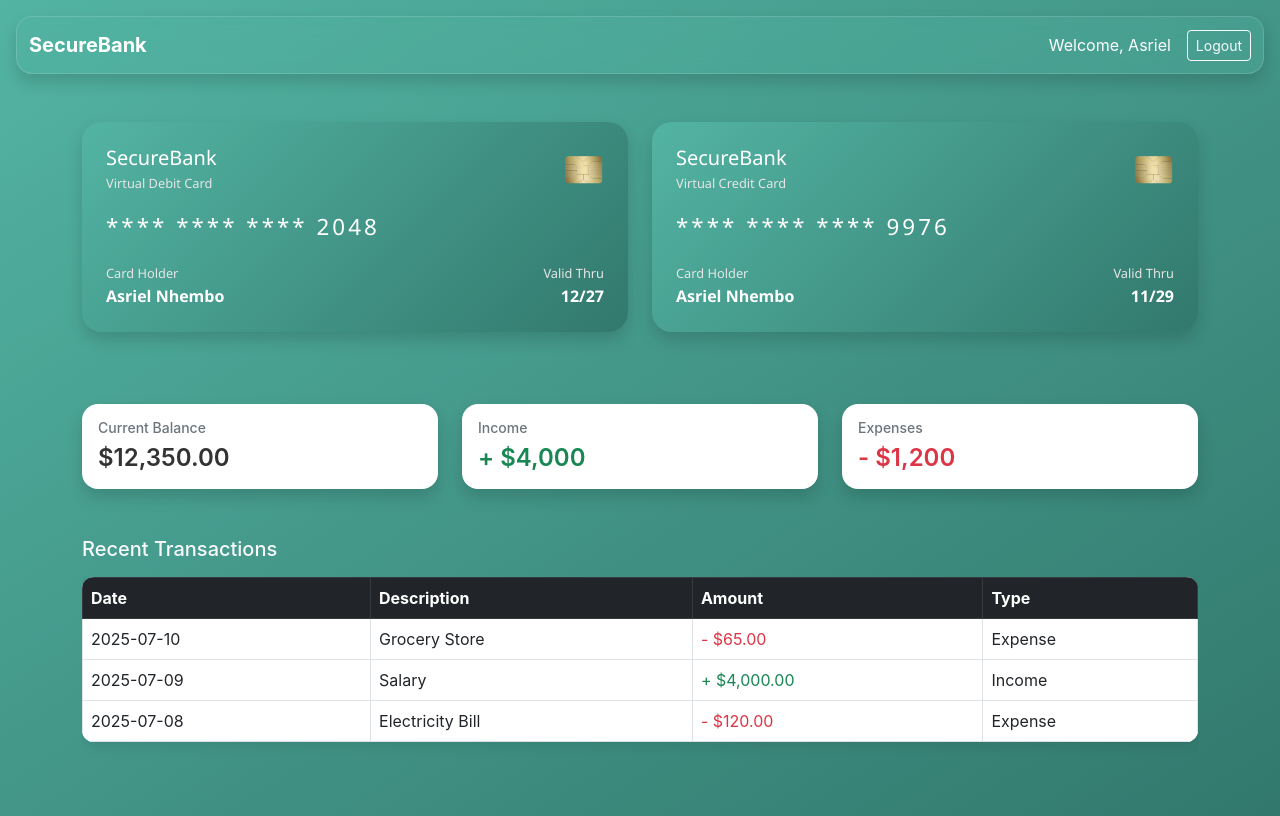
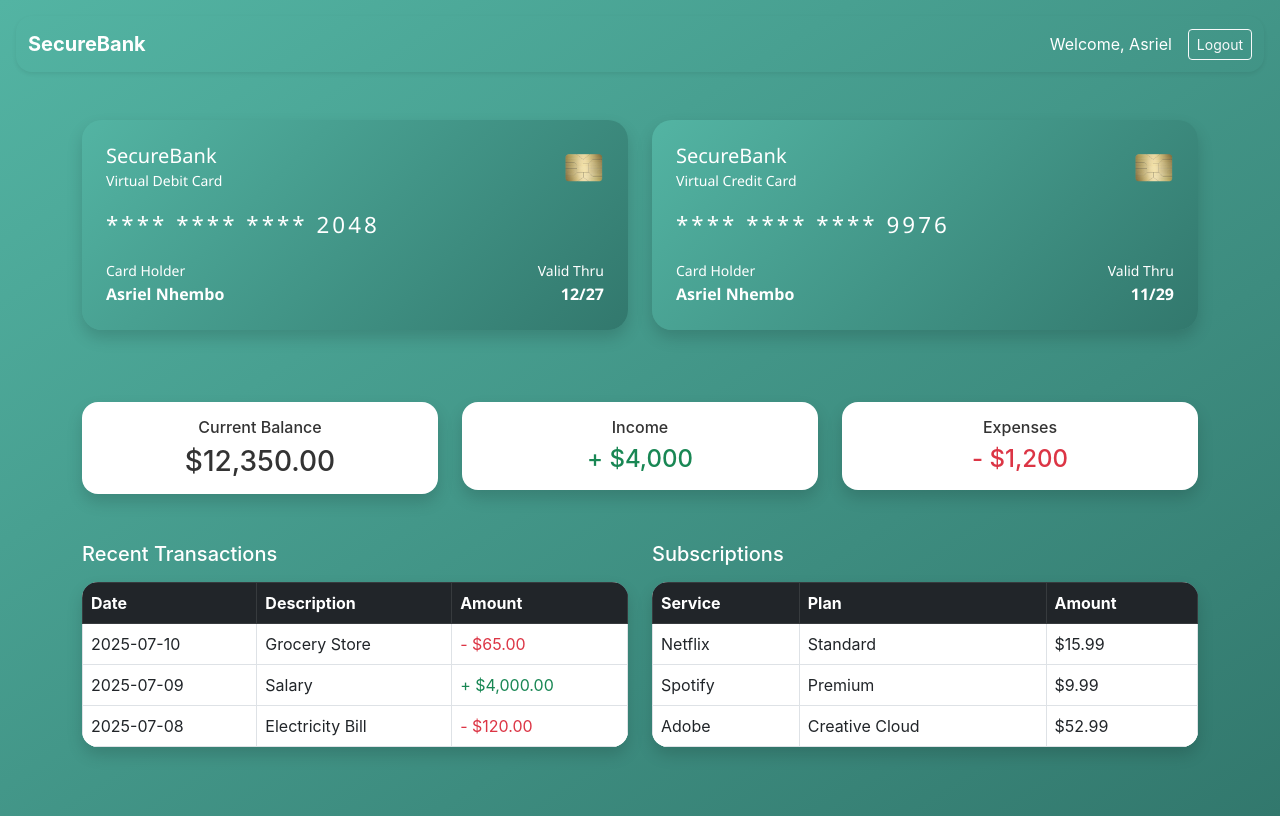
Before and after one commit to nashriel/secure-banking-ai, a Flask app: page /dashboard in a window 1280 px wide. Run offline with Flask 3, Linux system fonts and the light colour scheme.

Commit message:
✨ Updated SecureBank dashboard UI: added debit/credit cards, financial summaries, and transaction/subscription tables

```diff
--- a/secure-banking-ai/app/static/css/dashboard.css
+++ b/secure-banking-ai/app/static/css/dashboard.css
@@ -1,4 +1,3 @@
-/* 🍏 Apple Font + Background */
 body {
   font-family: -apple-system, BlinkMacSystemFont, "Segoe UI", Roboto, Helvetica, Arial, sans-serif;
   margin: 0;
@@ -7,36 +6,10 @@ body {
   min-height: 100vh;
 }
 
-/* 🌟 Glass Navbar */
-.glass-navbar {
-  background: rgba(83, 180, 163, 0.3);
-  backdrop-filter: blur(10px);
-  -webkit-backdrop-filter: blur(10px);
-  border: 1px solid rgba(255, 255, 255, 0.15);
-  transition: background 0.3s ease;
+.navbar {
+  box-shadow: 0 4px 12px rgba(0, 0, 0, 0.1);
 }
 
-/* 🏦 Balance Cards */
-.balance-card {
-  background-color: #ffffff;
-  border-radius: 16px;
-  border: none;
-  color: #333;
-  transition: transform 0.2s ease-in-out;
-}
-.balance-card:hover {
-  transform: translateY(-4px);
-}
-.card-title {
-  font-size: 14px;
-  color: #6c757d;
-}
-.card-text {
-  font-size: 24px;
-  font-weight: 600;
-}
-
-/* 💳 Virtual Cards Shared */
 .card-base {
   background: linear-gradient(135deg, #53b4a3, #32786d);
   border-radius: 20px;
@@ -46,22 +19,28 @@ body {
   transition: transform 0.3s ease;
   min-height: 200px;
 }
+
 .card-base:hover {
   transform: translateY(-5px);
 }
+
 .card-base .card-number {
   font-size: 1.4rem;
   letter-spacing: 3px;
 }
-.card-base small {
-  font-size: 0.8rem;
-  color: #e6e6e6;
-}
-.card-base .fw-bold {
-  font-size: 1rem;
+
+.balance-card {
+  background-color: #ffffff;
+  border-radius: 16px;
+  border: none;
+  color: #333;
+  transition: transform 0.2s ease-in-out;
 }
 
-/* 📋 Transactions */
+.balance-card:hover {
+  transform: translateY(-4px);
+}
+
 .table {
   background-color: #fff;
   border-radius: 12px;
@@ -69,12 +48,8 @@ body {
   color: #333;
   overflow: hidden;
 }
+
 .table thead {
   background-color: #2c3e50;
   color: white;
 }
-
-/* 🧩 Layout */
-.container {
-  padding-bottom: 60px;
-}
--- a/secure-banking-ai/app/templates/dashboard.html
+++ b/secure-banking-ai/app/templates/dashboard.html
@@ -1,20 +1,15 @@
 <!DOCTYPE html>
 <html lang="en">
 <head>
-  <meta charset="UTF-8">
+  <meta charset="UTF-8" />
   <title>SecureBank - Dashboard</title>
-  <meta name="viewport" content="width=device-width, initial-scale=1">
-
-  <!-- Bootstrap CSS -->
-  <link href="https://cdn.jsdelivr.net/npm/bootstrap@5.3.0/dist/css/bootstrap.min.css" rel="stylesheet">
-
-  <!-- Custom CSS -->
-  <link href="{{ url_for('static', filename='css/dashboard.css') }}" rel="stylesheet">
+  <meta name="viewport" content="width=device-width, initial-scale=1" />
+  <link href="https://cdn.jsdelivr.net/npm/bootstrap@5.3.0/dist/css/bootstrap.min.css" rel="stylesheet" />
+  <link href="{{ url_for('static', filename='css/dashboard.css') }}" rel="stylesheet" />
 </head>
 <body>
-
-<!-- 🌟 Navbar with Glass Effect -->
-<nav class="navbar navbar-expand-lg navbar-light sticky-top shadow rounded-4 mx-3 mt-3 glass-navbar">
+  <!-- Navbar -->
+  <nav class="navbar navbar-expand-lg bg-transparent sticky-top shadow-sm rounded-4 mx-3 mt-3">
     <div class="container-fluid">
       <a class="navbar-brand fw-bold text-white" href="#">SecureBank</a>
       <div class="ms-auto d-flex align-items-center">
@@ -24,11 +19,10 @@
     </div>
   </nav>
 
-<!-- 🧾 Dashboard Content -->
+  <!-- Dashboard -->
   <div class="container py-5">
-
-  <!-- 💳 Debit & Credit Cards -->
     <div class="row mb-5">
+      <!-- Debit Card -->
       <div class="col-md-6 mb-4">
         <div class="card-base p-4 shadow">
           <div class="d-flex justify-content-between align-items-center mb-3">
@@ -36,7 +30,7 @@
               <h5 class="mb-0">SecureBank</h5>
               <small>Virtual Debit Card</small>
             </div>
-          <img src="{{ url_for('static', filename='img/chip.png') }}" alt="chip" style="width:40px;">
+            <img src="{{ url_for('static', filename='img/chip.png') }}" alt="chip" style="width:40px;" />
           </div>
           <div class="card-number mb-3">**** **** **** 2048</div>
           <div class="d-flex justify-content-between">
@@ -52,6 +46,7 @@
         </div>
       </div>
 
+      <!-- Credit Card -->
       <div class="col-md-6 mb-4">
         <div class="card-base p-4 shadow">
           <div class="d-flex justify-content-between align-items-center mb-3">
@@ -59,7 +54,7 @@
               <h5 class="mb-0">SecureBank</h5>
               <small>Virtual Credit Card</small>
             </div>
-          <img src="{{ url_for('static', filename='img/chip.png') }}" alt="chip" style="width:40px;">
+            <img src="{{ url_for('static', filename='img/chip.png') }}" alt="chip" style="width:40px;" />
           </div>
           <div class="card-number mb-3">**** **** **** 9976</div>
           <div class="d-flex justify-content-between">
@@ -76,44 +71,40 @@
       </div>
     </div>
 
-  <!-- 📊 Balance Cards -->
+    <!-- Financial Cards -->
     <div class="row g-4 mb-5">
       <div class="col-md-4">
-      <div class="card balance-card shadow">
-        <div class="card-body">
+        <div class="card balance-card shadow text-center p-3">
           <h6 class="card-title">Current Balance</h6>
           <h3 class="card-text">$12,350.00</h3>
         </div>
       </div>
-    </div>
       <div class="col-md-4">
-      <div class="card balance-card shadow">
-        <div class="card-body">
+        <div class="card balance-card shadow text-center p-3">
           <h6 class="card-title">Income</h6>
           <h4 class="card-text text-success">+ $4,000</h4>
         </div>
       </div>
-    </div>
       <div class="col-md-4">
-      <div class="card balance-card shadow">
-        <div class="card-body">
+        <div class="card balance-card shadow text-center p-3">
           <h6 class="card-title">Expenses</h6>
           <h4 class="card-text text-danger">- $1,200</h4>
         </div>
       </div>
     </div>
-  </div>
 
-  <!-- 📋 Transactions Table -->
-  <h5 class="mb-3">Recent Transactions</h5>
-  <div class="table-responsive">
-    <table class="table table-hover table-bordered">
+    <!-- Tables Section -->
+    <div class="row g-4">
+      <!-- Recent Transactions -->
+      <div class="col-md-6">
+        <h5 class="mb-3 text-white">Recent Transactions</h5>
+        <div class="table-responsive shadow rounded-4 overflow-hidden">
+          <table class="table table-hover table-bordered mb-0">
             <thead class="table-dark">
               <tr>
                 <th>Date</th>
                 <th>Description</th>
                 <th>Amount</th>
-          <th>Type</th>
               </tr>
             </thead>
             <tbody>
@@ -121,24 +112,55 @@
                 <td>2025-07-10</td>
                 <td>Grocery Store</td>
                 <td class="text-danger">- $65.00</td>
-          <td>Expense</td>
               </tr>
               <tr>
                 <td>2025-07-09</td>
                 <td>Salary</td>
                 <td class="text-success">+ $4,000.00</td>
-          <td>Income</td>
               </tr>
               <tr>
                 <td>2025-07-08</td>
                 <td>Electricity Bill</td>
                 <td class="text-danger">- $120.00</td>
-          <td>Expense</td>
               </tr>
             </tbody>
           </table>
         </div>
       </div>
 
+      <!-- Subscriptions -->
+      <div class="col-md-6">
+        <h5 class="mb-3 text-white">Subscriptions</h5>
+        <div class="table-responsive shadow rounded-4 overflow-hidden">
+          <table class="table table-hover table-bordered mb-0">
+            <thead class="table-dark">
+              <tr>
+                <th>Service</th>
+                <th>Plan</th>
+                <th>Amount</th>
+              </tr>
+            </thead>
+            <tbody>
+              <tr>
+                <td>Netflix</td>
+                <td>Standard</td>
+                <td>$15.99</td>
+              </tr>
+              <tr>
+                <td>Spotify</td>
+                <td>Premium</td>
+                <td>$9.99</td>
+              </tr>
+              <tr>
+                <td>Adobe</td>
+                <td>Creative Cloud</td>
+                <td>$52.99</td>
+              </tr>
+            </tbody>
+          </table>
+        </div>
+      </div>
+    </div>
+  </div>
 </body>
 </html>
```
Lines whose indentation alone changed are shown as unchanged.
